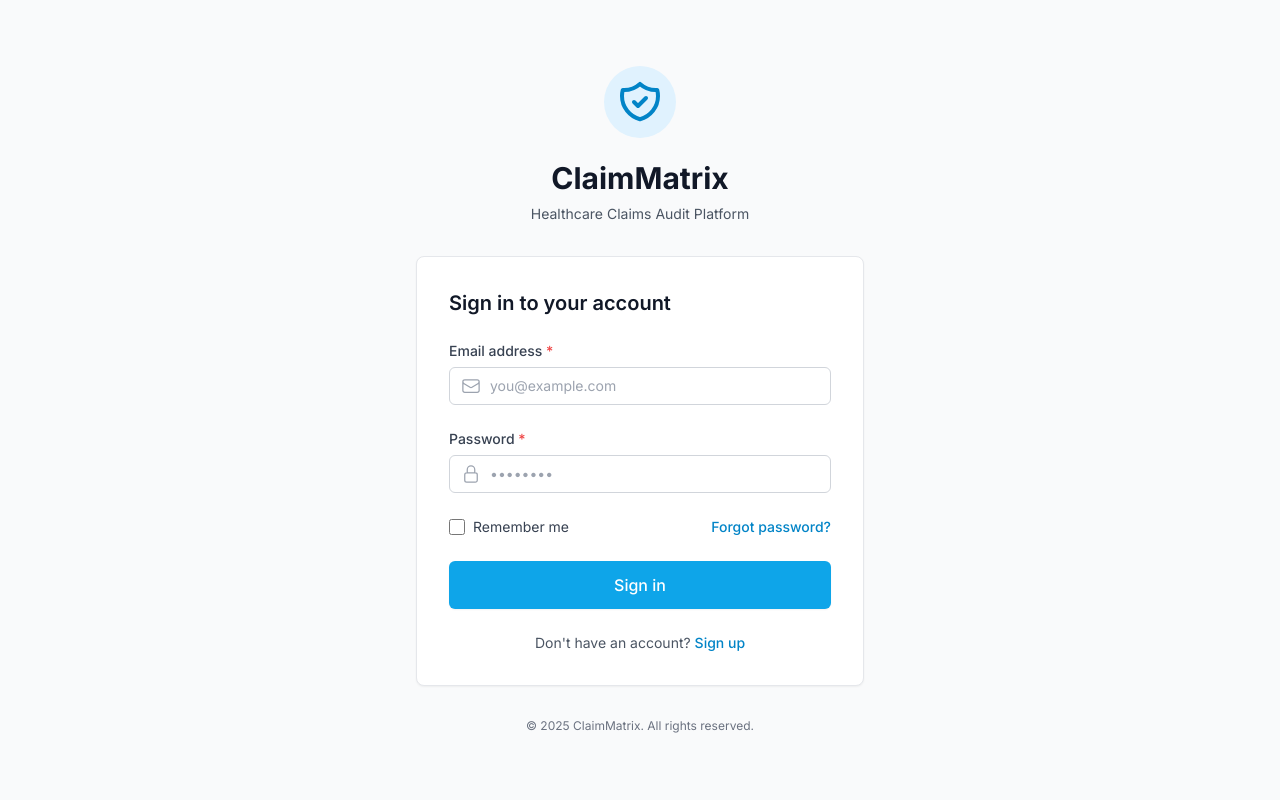
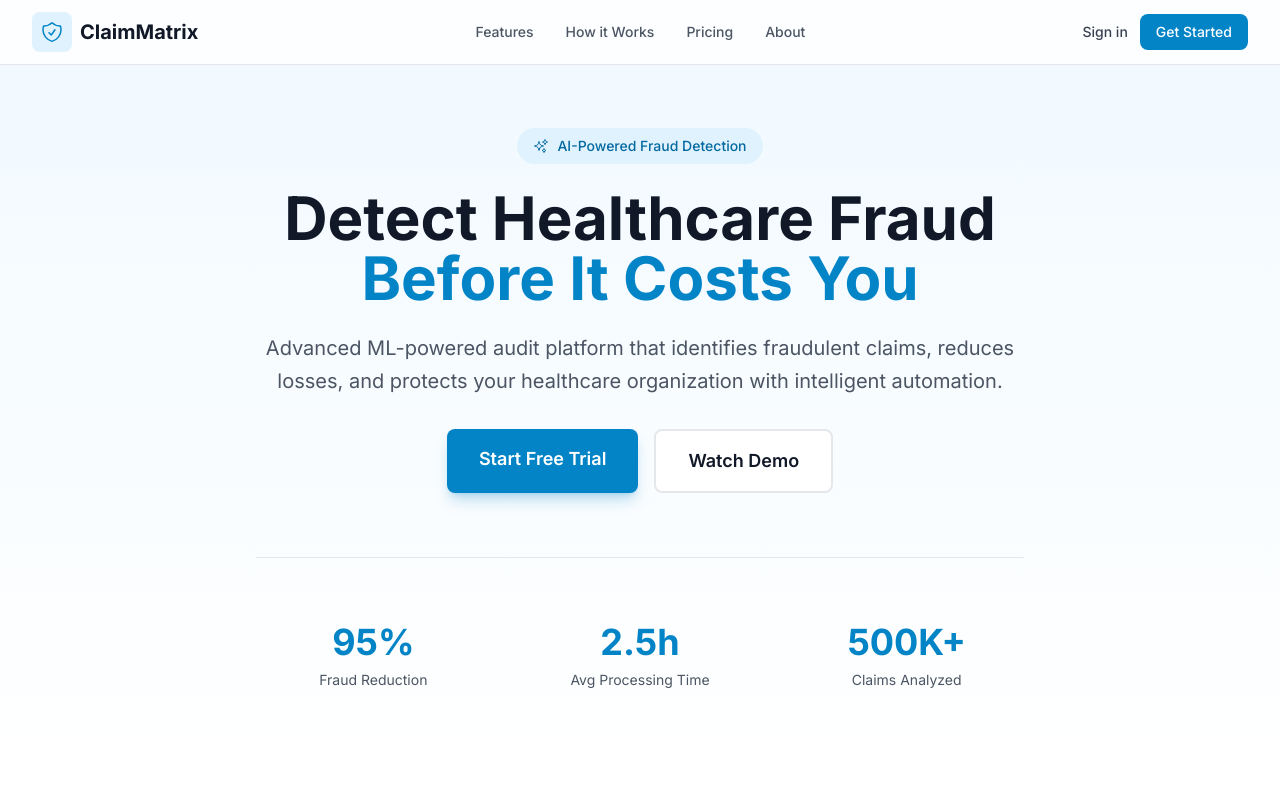
Before and after one commit to samuelogboye/ClaimMatrix-ui, a Vue app: page / in a window 1280 px wide. Before the commit this address led to /login. Shown: the top 800 px of the page. Built offline with nearby package versions, Linux system fonts and the light colour scheme; no server answers.

Commit message:
fix: Update routing to ensure proper redirects and authentication handling for landing and app paths

```diff
--- a/src/router/index.ts
+++ b/src/router/index.ts
@@ -4,6 +4,12 @@ import { useAuthStore } from '@/stores/auth'
 const router = createRouter({
   history: createWebHistory(import.meta.env.BASE_URL),
   routes: [
+    {
+      path: '/',
+      name: 'landing',
+      component: () => import('@/pages/LandingPage.vue'),
+      meta: { requiresAuth: false }
+    },
     {
       path: '/login',
       name: 'login',
@@ -17,13 +23,13 @@ const router = createRouter({
       meta: { requiresAuth: false }
     },
     {
-      path: '/',
+      path: '/app',
       component: () => import('@/layouts/AppLayout.vue'),
       meta: { requiresAuth: true },
       children: [
         {
           path: '',
-          redirect: '/dashboard'
+          redirect: '/app/dashboard'
         },
         {
           path: 'dashboard',
@@ -92,8 +98,13 @@ router.beforeEach((to, from, next) => {
 
   if (to.meta.requiresAuth && !authStore.isAuthenticated) {
     next({ name: 'login', query: { redirect: to.fullPath } })
-  } else if (!to.meta.requiresAuth && authStore.isAuthenticated && to.name !== 'not-found') {
-    next({ name: 'dashboard' })
+  } else if (!to.meta.requiresAuth && authStore.isAuthenticated && to.name !== 'not-found' && to.name !== 'showcase') {
+    // Redirect authenticated users to dashboard, except for landing, showcase, and not-found
+    if (to.name === 'landing' || to.name === 'login' || to.name === 'register') {
+      next({ path: '/app/dashboard' })
+    } else {
+      next()
+    }
   } else {
     next()
   }
```
